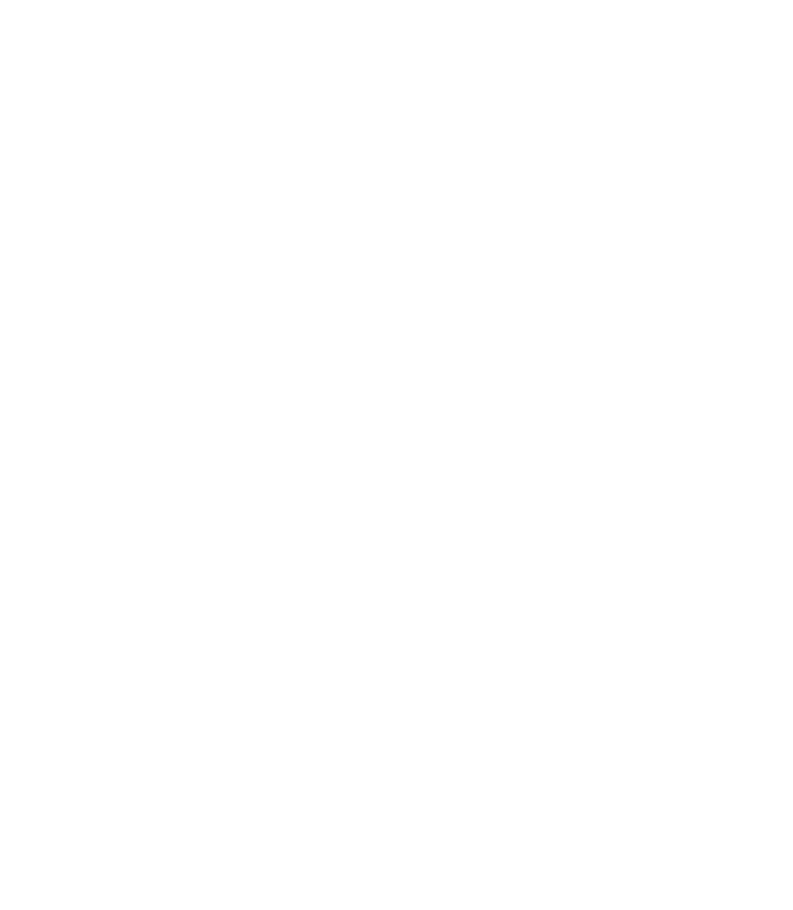
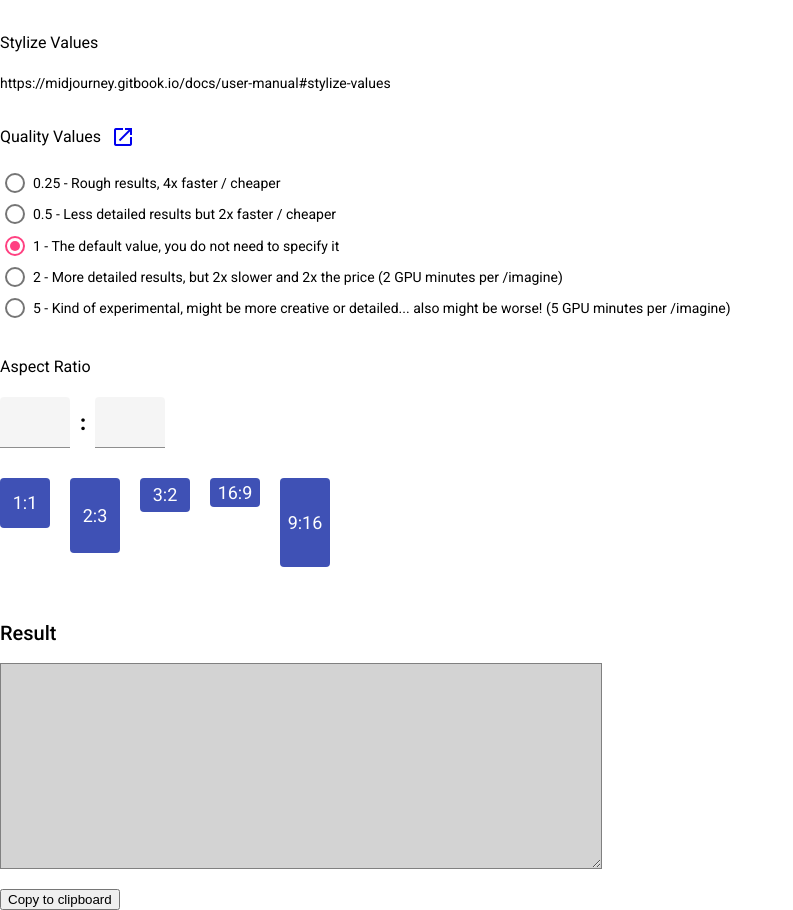
Before and after one commit to Anorihon/mj-prompt-builder, an Angular app: page / in a window 1280 px wide. Shown: the part 560-1470 px from the top of the page, without its empty margins (0-793 px from the left). Before the commit the page ends 800 px from the top, so only its background shows below. Built offline with nearby package versions, Linux system fonts and the light colour scheme.

Commit message:
Work on params

```diff
--- a/src/app/app.component.html
+++ b/src/app/app.component.html
@@ -1,3 +1,5 @@
+<section>
+  <h2>Prompt</h2>
   <div cdkDropList class="queries-list" (cdkDropListDropped)="drop($event)">
     <query-box
       *ngFor="let item of list; let i = index; trackBy:trackByIdx"
@@ -5,3 +7,91 @@
       [canDel]="canRemoveQuery"
     ></query-box>
   </div>
+</section>
+<section>
+  <h2>Params</h2>
+  <div class="row">
+    <mat-form-field class="field" appearance="fill">
+      <mat-label>Custom</mat-label>
+      <input matInput type="text" [(ngModel)]="customParams">
+      <button *ngIf="customParams" matSuffix mat-icon-button aria-label="Clear" (click)="customParams=''">
+        <mat-icon>close</mat-icon>
+      </button>
+    </mat-form-field>
+  </div>
+  <div class="row">
+    <h3>Stylize Values</h3>
+    https://midjourney.gitbook.io/docs/user-manual#stylize-values
+  </div>
+  <div class="row">
+    <h3>
+      <span>Quality Values</span>
+      <a
+        title="Official docs"
+        href="https://midjourney.gitbook.io/docs/user-manual#quality-values"
+        target="_blank"
+      >
+        <mat-icon>open_in_new</mat-icon>
+      </a>
+    </h3>
+    <mat-radio-group [(ngModel)]="qualityValue" class="radio-group">
+      <mat-radio-button class="radio-button" *ngFor="let option of qualityOptions" [value]="option.value">
+        {{ option.value }} - {{ option.hint }}
+      </mat-radio-button>
+    </mat-radio-group>
+  </div>
+  <div class="row aspect-ratio">
+    <h3>Aspect Ratio</h3>
+    <div class="aspect-ratio__fields">
+      <mat-form-field class="field" appearance="fill">
+        <input
+          matInput
+          type="number"
+          min="1"
+          max="21"
+          [(ngModel)]="aspectRatio[0]"
+        >
+      </mat-form-field>
+      <div class="delimiter">:</div>
+      <mat-form-field class="field" appearance="fill">
+        <input
+          matInput
+          type="number"
+          min="1"
+          max="21"
+          [(ngModel)]="aspectRatio[1]"
+        >
+      </mat-form-field>
+      <button
+        *ngIf="isAspectRatioValid"
+        (click)="resetAspectRatio()"
+        mat-mini-fab
+        color="warn"
+      >
+        <mat-icon>delete</mat-icon>
+      </button>
+    </div>
+    <ul class="list">
+      <li *ngFor="let ar of arTemplates">
+        <div
+          [style.aspect-ratio]="ar[0] + ' / ' + ar[1]"
+          (click)="presetAspectRatio(ar)"
+          class="aspect-ratio__box"
+        >
+          <div class="text">{{ ar[0] + ':' + ar[1] }}</div>
+        </div>
+      </li>
+    </ul>
+  </div>
+</section>
+<section>
+  <h2>Result</h2>
+  <textarea
+    class="result-field"
+    matInput
+    readonly
+    #resultField
+    (click)="resultField.select();"
+  >{{ result }}</textarea>
+  <button [cdkCopyToClipboard]="result">Copy to clipboard</button>
+</section>
--- a/src/app/app.component.scss
+++ b/src/app/app.component.scss
@@ -4,20 +4,6 @@
   flex-direction: column;
   gap: 20px;
   width: 630px;
-}
-
-.example-box {
-  padding: 20px 10px;
-  border-bottom: solid 1px #ccc;
-  color: rgba(0, 0, 0, 0.87);
-  display: flex;
-  flex-direction: row;
-  align-items: center;
-  justify-content: space-between;
-  box-sizing: border-box;
-  cursor: move;
-  background: white;
-  font-size: 14px;
 }
 
 .cdk-drag-preview {
@@ -32,17 +18,86 @@
   transition: transform 250ms cubic-bezier(0, 0, 0.2, 1);
 }
 
-.example-box:last-child {
-  border: none;
+.result-field {
+  display: block;
+  max-width: 600px;
+  min-height: 200px;
+  background: lightgrey;
+  border: 1px solid gray;
+  margin-bottom: 20px;
 }
 
-.example-list.cdk-drop-list-dragging .example-box:not(.cdk-drag-placeholder) {
-  transition: transform 250ms cubic-bezier(0, 0, 0.2, 1);
+section:not(:first-child) {
+  margin-top: 50px;
 }
 
-.example-custom-placeholder {
-  background: #ccc;
-  border: dotted 3px #999;
-  min-height: 60px;
-  transition: transform 250ms cubic-bezier(0, 0, 0.2, 1);
+section .row:not(:first-child) {
+  margin-top: 30px;
 }
+
+//<editor-fold desc="Aspect Ratio">
+.aspect-ratio > .list {
+  display: flex;
+  gap: 20px;
+  flex-wrap: wrap;
+  padding: 0;
+  margin: 30px 0 0;
+
+  > li {
+    list-style: none;
+  }
+}
+
+.aspect-ratio__fields {
+  display: flex;
+  gap: 10px;
+  align-items: center;
+
+  .field {
+    width: 70px;
+  }
+
+  .delimiter {
+    font-size: 20px;
+    font-weight: bold;
+  }
+}
+
+.aspect-ratio__box {
+  width: 50px;
+  background: #3f51b5;
+  color: #fff;
+  font-size: 18px;
+  border-radius: 4px;
+
+  display: flex;
+  justify-content: center;
+  align-items: center;
+  flex-wrap: wrap;
+
+  user-select: none;
+  cursor: pointer;
+
+  box-shadow: 0 0 4px transparent;
+  transition: box-shadow .5s;
+
+  &:hover {
+    box-shadow: 0 0 4px #000;
+  }
+
+  &.big {
+    width: 100px;
+  }
+}
+//</editor-fold>
+
+.radio-group {
+  display: flex;
+  flex-direction: column;
+  margin: 15px 0;
+  align-items: flex-start;
+}
+
+.radio-button {
+  margin: 5px;
+}
--- a/src/app/app.component.ts
+++ b/src/app/app.component.ts
@@ -1,6 +1,11 @@
 import {AfterViewInit, ChangeDetectionStrategy, ChangeDetectorRef, Component} from '@angular/core';
 import { CdkDragDrop, moveItemInArray } from '@angular/cdk/drag-drop';
 import {IQuery, QueriesService} from './shared/services/queries.service';
+
+interface IQuality {
+  value: number;
+  hint: string;
+}
 
 @Component({
   selector: 'app-root',
@@ -9,6 +14,39 @@
   changeDetection: ChangeDetectionStrategy.OnPush
 })
 export class AppComponent {
+  readonly arTemplates: number[][] = [
+    [1, 1],
+    [2, 3],
+    [3, 2],
+    [16, 9],
+    [9, 16],
+  ];
+  readonly qualityOptions: IQuality[] = [
+    {
+      value: .25,
+      hint: 'Rough results, 4x faster / cheaper',
+    },
+    {
+      value: .5,
+      hint: 'Less detailed results but 2x faster / cheaper',
+    },
+    {
+      value: 1,
+      hint: 'The default value, you do not need to specify it',
+    },
+    {
+      value: 2,
+      hint: 'More detailed results, but 2x slower and 2x the price (2 GPU minutes per /imagine)',
+    },
+    {
+      value: 5,
+      hint: 'Kind of experimental, might be more creative or detailed... also might be worse! (5 GPU minutes per /imagine)',
+    },
+  ];
+
+  customParams: string = '';
+  aspectRatio: string[] = ['', ''];
+  qualityValue = 1;
 
   constructor(
     private readonly queriesService: QueriesService,
@@ -23,6 +61,45 @@
     return this.list.length > 1;
   }
 
+  get isAspectRatioValid(): boolean {
+    return +this.aspectRatio[0] > 0 && +this.aspectRatio[1] > 0;
+  }
+
+  get result(): string {
+    let text = '';
+
+    for (let i = 0; i < this.list.length; i++) {
+      const query = this.list[i];
+
+      if (query.description.length === 0) continue;
+
+      for (let j = 0; j < query.imgRefs.length; j++) {
+        const imgRef = query.imgRefs[j];
+
+        if (imgRef.length === 0) continue;
+
+        text += imgRef + ' ';
+      }
+
+      text += `${query.description} ::${query.weight} `;
+    }
+
+    if (this.customParams) {
+      text += this.customParams.trim() + ' ';
+    }
+
+    // Params
+    if (this.isAspectRatioValid) {
+      text += `--ar ${this.aspectRatio[0]}:${this.aspectRatio[1]} `;
+    }
+
+    if (this.qualityValue !== 1) {
+      text += `--q ${this.qualityValue} `;
+    }
+
+    return text.trim();
+  }
+
   drop(event: CdkDragDrop<IQuery>) {
     this.queriesService.drop(event);
     this.ref.markForCheck();
@@ -31,4 +108,12 @@
   trackByIdx(index: number, item: IQuery): any {
     return item.id;
   }
+
+  resetAspectRatio() {
+    this.aspectRatio = ['', ''];
+  }
+
+  presetAspectRatio(aspect: number[]) {
+    this.aspectRatio = [aspect[0].toString(), aspect[1].toString()];
+  }
 }
--- a/src/app/app.module.ts
+++ b/src/app/app.module.ts
@@ -10,6 +10,8 @@
 import {MatIconModule} from '@angular/material/icon';
 import { QueryBoxComponent } from './components/query-box/query-box.component';
 import {MatButtonModule} from '@angular/material/button';
+import {ClipboardModule} from '@angular/cdk/clipboard';
+import {MatRadioModule} from '@angular/material/radio';
 import { BrowserAnimationsModule } from '@angular/platform-browser/animations';
 import { ActionButtonsComponent } from './components/action-buttons/action-buttons.component';
 import { ImageRefComponent } from './components/image-ref/image-ref.component';
@@ -31,6 +33,8 @@
     FormsModule,
     MatIconModule,
     MatButtonModule,
+    ClipboardModule,
+    MatRadioModule,
   ],
   providers: [],
   bootstrap: [AppComponent]
--- a/src/app/components/query-box/query-box.component.scss
+++ b/src/app/components/query-box/query-box.component.scss
@@ -52,15 +52,6 @@
   }
 }
 
-//<editor-fold desc="Remove input padding">
-::ng-deep .mat-form-field-wrapper {
-  padding-bottom: 0;
-}
-::ng-deep .mat-form-field-underline {
-  bottom: 0;
-}
-//</editor-fold>
-
 .drag-placeholder {
   background: #ccc;
   border: dotted 3px #999;
--- a/src/styles.scss
+++ b/src/styles.scss
@@ -37,3 +37,38 @@
 
 html, body { height: 100%; }
 body { margin: 0; font-family: Roboto, "Helvetica Neue", sans-serif; }
+
+ul {
+  margin: 0;
+  padding: 0;
+}
+
+li {
+  display: block;
+  list-style: none;
+}
+
+h3 {
+  display: flex;
+  align-items: center;
+  gap: 10px;
+
+  > a {
+    display: block;
+    width: 24px;
+    height: 24px;
+  }
+}
+
+//<editor-fold desc="Remove input padding">
+.mat-form-field-wrapper {
+  padding-bottom: 0;
+}
+.mat-form-field-underline {
+  bottom: 0;
+}
+//</editor-fold>
+
+.field {
+  width: 400px;
+}
```
Also changed, not shown: package.json (line endings or trailing spaces). Lines whose indentation alone changed are shown as unchanged.
